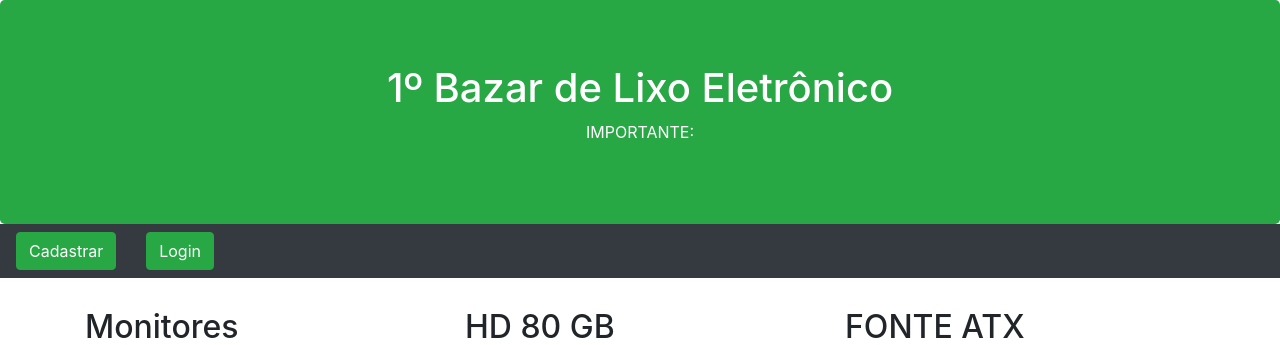
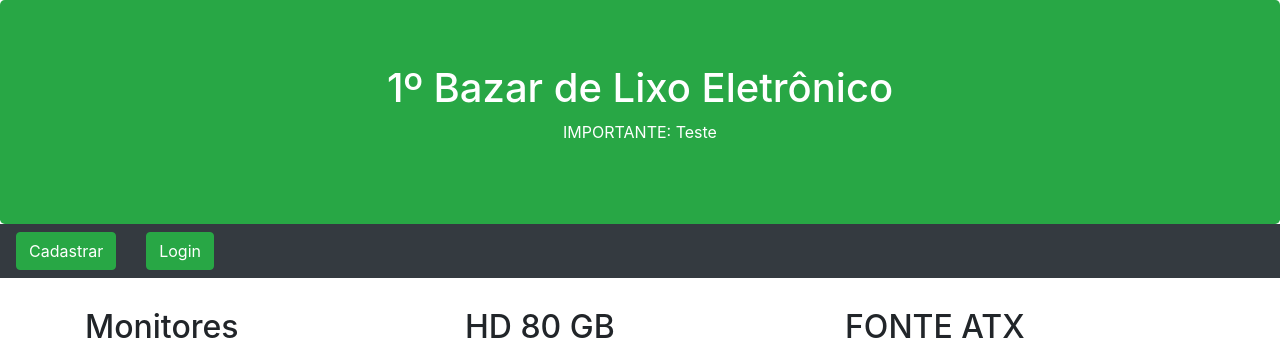
Before and after one commit to fabiogiacomel/bazar, a PHP site: page / in a window 1280 px wide. Shown: the top 345 px of the page. Run offline with PHP 8.4, Linux system fonts and the light colour scheme.

Commit message:
Add files via upload

```diff
--- a/index.html
+++ b/index.html
@@ -19,7 +19,7 @@
 
 <div class="jumbotron text-center bg-success text-white" style="margin-bottom:0">
   <h1>1º Bazar de Lixo Eletrônico</h1>
-  <p>IMPORTANTE:</p>
+  <p>IMPORTANTE: Teste</p>
 </div>
 
 <nav class="navbar navbar-expand-sm bg-dark navbar-dark">
```
Also changed, not shown: route.php (line endings or trailing spaces).
